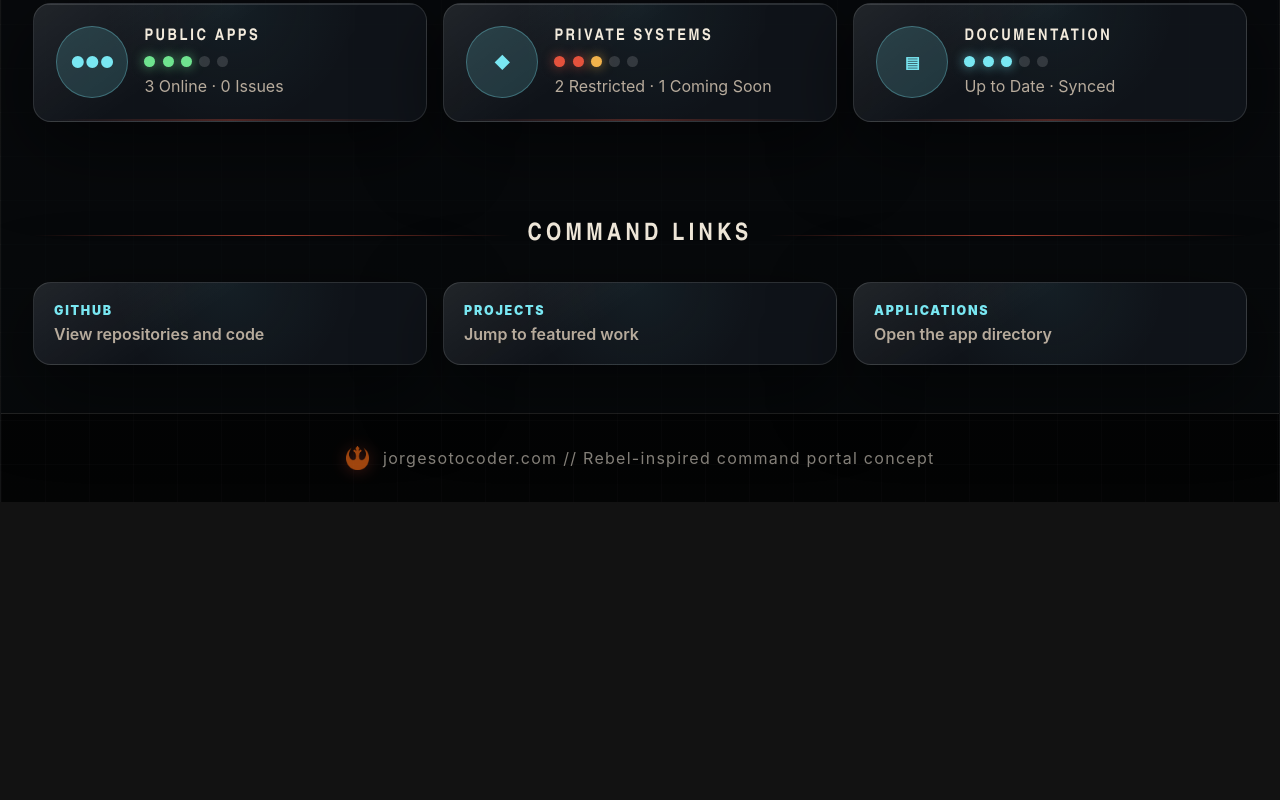
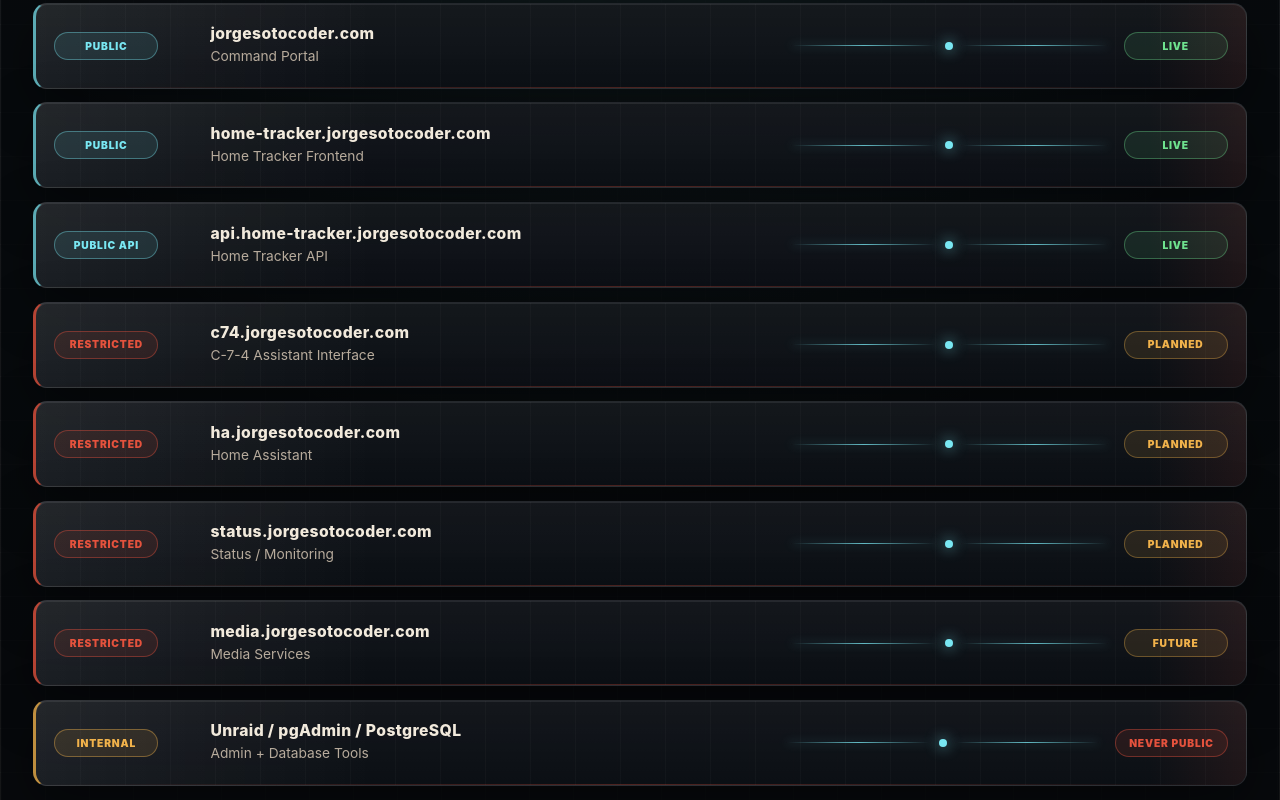
Before and after one commit to acurunner79/jorgesotocoder-portal, a React (Vite) app: page / in a window 1280 px wide. Shown: the part 2440-3240 px from the top of the page. Before the commit the page ends 2942 px from the top, so only its background shows below. Built offline with nearby package versions, Linux system fonts and the light colour scheme.

Commit message:
Restyle route matrix as routing lanes

```diff
--- a/src/App.css
+++ b/src/App.css
@@ -1092,3 +1092,333 @@
     padding-right: 1rem;
   }
 }
+
+.route-section {
+  padding: clamp(1.5rem, 3vw, 2.25rem) 2rem;
+  background: rgba(8, 10, 13, 0.72);
+}
+/* Old route CSS for pill form */
+/* .route-grid {
+  display: grid;
+  grid-template-columns: repeat(4, minmax(0, 1fr));
+  gap: 1rem;
+} */
+
+/* .route-card {
+  position: relative;
+  overflow: hidden;
+  display: flex;
+  flex-direction: column;
+  min-height: 190px;
+  padding: 1.2rem;
+  background:
+    linear-gradient(145deg, rgba(255, 255, 255, 0.075), transparent 42%),
+    radial-gradient(circle at top, rgba(121, 231, 242, 0.055), transparent 55%),
+    var(--panel);
+  border: 1px solid var(--panel-border);
+  border-radius: var(--radius);
+  box-shadow: var(--shadow);
+} */
+
+/* .route-card span {
+  display: inline-flex;
+  align-items: center;
+  justify-content: center;
+  min-height: 26px;
+  min-width: 86px;
+  padding: 0.25rem 0.7rem;
+  margin-bottom: 0.85rem;
+  border-radius: 999px;
+  text-transform: uppercase;
+  letter-spacing: 0.08em;
+  font-size: 0.62rem;
+  font-weight: 900;
+  line-height: 1;
+} */
+
+/* .route-card h3 {
+  margin-bottom: 0.8rem;
+  color: var(--text);
+  word-break: break-word;
+  text-transform: none;
+  letter-spacing: 0.03em;
+  font-family: inherit;
+  font-size: 0.95rem;
+  line-height: 1.35;
+} */
+
+/* .route-card p {
+  margin-bottom: 1rem;
+  color: var(--muted);
+  line-height: 1.5;
+} */
+
+/* .route-card strong {
+  margin-top: auto;
+  color: var(--amber);
+  text-transform: uppercase;
+  letter-spacing: 0.08em;
+  font-size: 0.7rem;
+} */
+
+/* .route-card.public span,
+.route-card.public-api span {
+  color: var(--cyan);
+  background: rgba(121, 231, 242, 0.1);
+  border: 1px solid rgba(121, 231, 242, 0.38);
+} */
+
+/* .route-card.restricted span {
+  color: var(--red);
+  background: rgba(228, 82, 61, 0.11);
+  border: 1px solid rgba(228, 82, 61, 0.4);
+} */
+
+/* .route-card.internal span {
+  color: var(--amber);
+  background: rgba(241, 178, 75, 0.11);
+  border: 1px solid rgba(241, 178, 75, 0.4);
+} */
+
+.route-section {
+  padding: clamp(1.5rem, 3vw, 2.25rem) 2rem;
+  background:
+    radial-gradient(circle at 50% 0%, rgba(121, 231, 242, 0.06), transparent 38rem),
+    rgba(8, 10, 13, 0.72);
+}
+
+.route-lanes {
+  display: grid;
+  gap: 0.85rem;
+  max-width: 1220px;
+  margin: 0 auto;
+}
+
+.route-lane {
+  position: relative;
+  display: grid;
+  grid-template-columns: 140px minmax(0, 1.25fr) minmax(120px, 0.7fr) auto;
+  align-items: center;
+  gap: 1rem;
+  min-height: 86px;
+  padding: 1rem 1.15rem;
+  overflow: hidden;
+  background:
+    linear-gradient(90deg, rgba(255, 255, 255, 0.065), transparent 28%),
+    linear-gradient(180deg, rgba(255, 255, 255, 0.035), transparent),
+    rgba(13, 17, 22, 0.88);
+  border: 1px solid rgba(255, 255, 255, 0.105);
+  border-left: 3px solid rgba(121, 231, 242, 0.55);
+  border-radius: 14px;
+  box-shadow:
+    0 18px 55px rgba(0, 0, 0, 0.38),
+    inset 0 1px 0 rgba(255, 255, 255, 0.08);
+}
+
+.route-lane::before {
+  content: "";
+  position: absolute;
+  inset: 0;
+  background:
+    linear-gradient(90deg, transparent 0 92%, rgba(228, 82, 61, 0.09)),
+    repeating-linear-gradient(
+      90deg,
+      transparent 0 44px,
+      rgba(255, 255, 255, 0.025) 44px 45px
+    );
+  pointer-events: none;
+}
+
+.route-lane::after {
+  content: "";
+  position: absolute;
+  inset: auto 0 0;
+  height: 1px;
+  background: linear-gradient(90deg, transparent, rgba(228, 82, 61, 0.42), transparent);
+  opacity: 0.75;
+}
+
+.route-access,
+.route-target,
+.route-connector,
+.route-status {
+  position: relative;
+  z-index: 1;
+}
+
+.route-access span,
+.route-status {
+  display: inline-flex;
+  align-items: center;
+  justify-content: center;
+  min-height: 28px;
+  padding: 0.25rem 0.8rem;
+  border-radius: 999px;
+  text-transform: uppercase;
+  letter-spacing: 0.08em;
+  font-size: 0.64rem;
+  font-weight: 900;
+  line-height: 1;
+  white-space: nowrap;
+}
+
+.route-access span {
+  min-width: 104px;
+}
+
+.route-target h3 {
+  margin: 0 0 0.25rem;
+  color: var(--text);
+  font-family: inherit;
+  font-size: 0.98rem;
+  font-weight: 800;
+  letter-spacing: 0.025em;
+  text-transform: none;
+  word-break: break-word;
+}
+
+.route-target p {
+  margin: 0;
+  color: var(--muted);
+  font-size: 0.86rem;
+  line-height: 1.45;
+}
+
+.route-connector {
+  display: grid;
+  grid-template-columns: 1fr auto 1fr;
+  align-items: center;
+  gap: 0.5rem;
+  min-width: 120px;
+}
+
+.route-connector span {
+  height: 1px;
+  background: linear-gradient(90deg, transparent, rgba(121, 231, 242, 0.78), transparent);
+  box-shadow: 0 0 10px rgba(121, 231, 242, 0.42);
+}
+
+.route-connector i {
+  width: 8px;
+  height: 8px;
+  border-radius: 999px;
+  background: var(--cyan);
+  box-shadow: 0 0 14px rgba(121, 231, 242, 0.85);
+}
+
+.route-status {
+  min-width: 104px;
+  color: var(--amber);
+  background: rgba(241, 178, 75, 0.11);
+  border: 1px solid rgba(241, 178, 75, 0.34);
+}
+
+/* Access tones */
+
+.route-lane.public,
+.route-lane.public-api {
+  border-left-color: rgba(121, 231, 242, 0.72);
+}
+
+.route-lane.public .route-access span,
+.route-lane.public-api .route-access span {
+  color: var(--cyan);
+  background: rgba(121, 231, 242, 0.1);
+  border: 1px solid rgba(121, 231, 242, 0.38);
+}
+
+.route-lane.restricted {
+  border-left-color: rgba(228, 82, 61, 0.78);
+}
+
+.route-lane.restricted .route-access span {
+  color: var(--red);
+  background: rgba(228, 82, 61, 0.11);
+  border: 1px solid rgba(228, 82, 61, 0.4);
+}
+
+.route-lane.internal {
+  border-left-color: rgba(241, 178, 75, 0.78);
+}
+
+.route-lane.internal .route-access span {
+  color: var(--amber);
+  background: rgba(241, 178, 75, 0.11);
+  border: 1px solid rgba(241, 178, 75, 0.4);
+}
+
+/* Status tones */
+
+.route-status.live {
+  color: var(--green);
+  background: rgba(111, 227, 143, 0.1);
+  border-color: rgba(111, 227, 143, 0.35);
+}
+
+.route-status.planned,
+.route-status.future {
+  color: var(--amber);
+  background: rgba(241, 178, 75, 0.11);
+  border-color: rgba(241, 178, 75, 0.34);
+}
+
+.route-status.never-public {
+  color: var(--red);
+  background: rgba(228, 82, 61, 0.11);
+  border-color: rgba(228, 82, 61, 0.4);
+}
+
+/* Old responsive CSS for pill form - will need adjustments for new lane design */
+/* @media (max-width: 1200px) {
+  .route-grid {
+    grid-template-columns: repeat(2, minmax(0, 1fr));
+  }
+}
+
+@media (max-width: 720px) {
+  .route-section {
+    padding-left: 1rem;
+    padding-right: 1rem;
+  }
+
+  .route-grid {
+    grid-template-columns: 1fr;
+  }
+} */
+
+@media (max-width: 1000px) {
+  .route-lane {
+    grid-template-columns: 130px minmax(0, 1fr) auto;
+  }
+
+  .route-connector {
+    display: none;
+  }
+}
+
+@media (max-width: 720px) {
+  .route-section {
+    padding-left: 1rem;
+    padding-right: 1rem;
+  }
+
+  .route-lane {
+    grid-template-columns: 1fr;
+    align-items: start;
+    gap: 0.75rem;
+    padding: 1rem;
+  }
+
+  .route-access span,
+  .route-status {
+    width: max-content;
+  }
+
+  .route-target h3 {
+    font-size: 0.92rem;
+  }
+
+  .route-target p {
+    font-size: 0.82rem;
+  }
+}
--- a/src/App.jsx
+++ b/src/App.jsx
@@ -1,6 +1,6 @@
 import "./App.css";
 import { apps } from "./data/apps";
-import { accessLevels, contactLinks, featuredProjects, profile } from "./data/site";
+import { accessLevels, contactLinks, featuredProjects, profile, routeMatrix } from "./data/site";
 
 function AppCard({ app }) {
   return (
@@ -78,6 +78,32 @@
     <article className={`access-card ${item.tone}`}>
       <span>{item.label}</span>
       <p>{item.description}</p>
+    </article>
+  );
+}
+
+function RouteCard({ route }) {
+  const accessClass = route.access.toLowerCase().replaceAll(" ", "-");
+  const statusClass = route.status.toLowerCase().replaceAll(" ", "-");
+
+  return (
+    <article className={`route-lane ${accessClass}`}>
+      <div className="route-access">
+        <span>{route.access}</span>
+      </div>
+
+      <div className="route-target">
+        <h3>{route.domain}</h3>
+        <p>{route.service}</p>
+      </div>
+
+      <div className="route-connector" aria-hidden="true">
+        <span />
+        <i />
+        <span />
+      </div>
+
+      <strong className={`route-status ${statusClass}`}>{route.status}</strong>
     </article>
   );
 }
@@ -232,6 +258,20 @@
         </div>
       </section>
 
+      <section className="route-section">
+        <div className="section-heading">
+          <span />
+          <h2>Route Matrix</h2>
+          <span />
+        </div>
+
+        <div className="route-lanes">
+          {routeMatrix.map((route) => (
+            <RouteCard key={route.domain} route={route} />
+          ))}
+        </div>
+      </section>
+
       <section className="status-section">
         <div className="section-heading">
           <span />
--- a/src/data/site.js
+++ b/src/data/site.js
@@ -85,3 +85,54 @@
     tone: "internal",
   },
 ];
+
+export const routeMatrix = [
+  {
+    domain: "jorgesotocoder.com",
+    service: "Command Portal",
+    access: "Public",
+    status: "Live",
+  },
+  {
+    domain: "home-tracker.jorgesotocoder.com",
+    service: "Home Tracker Frontend",
+    access: "Public",
+    status: "Live",
+  },
+  {
+    domain: "api.home-tracker.jorgesotocoder.com",
+    service: "Home Tracker API",
+    access: "Public API",
+    status: "Live",
+  },
+  {
+    domain: "c74.jorgesotocoder.com",
+    service: "C-7-4 Assistant Interface",
+    access: "Restricted",
+    status: "Planned",
+  },
+  {
+    domain: "ha.jorgesotocoder.com",
+    service: "Home Assistant",
+    access: "Restricted",
+    status: "Planned",
+  },
+  {
+    domain: "status.jorgesotocoder.com",
+    service: "Status / Monitoring",
+    access: "Restricted",
+    status: "Planned",
+  },
+  {
+    domain: "media.jorgesotocoder.com",
+    service: "Media Services",
+    access: "Restricted",
+    status: "Future",
+  },
+  {
+    domain: "Unraid / pgAdmin / PostgreSQL",
+    service: "Admin + Database Tools",
+    access: "Internal",
+    status: "Never Public",
+  },
+];
```
